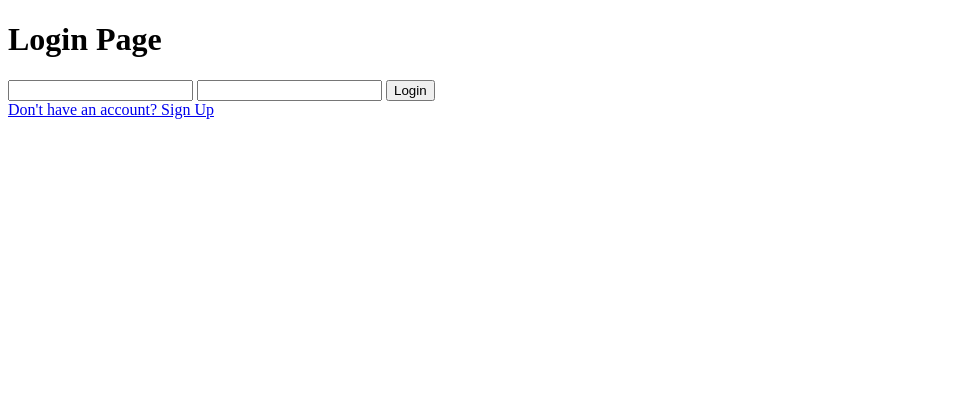
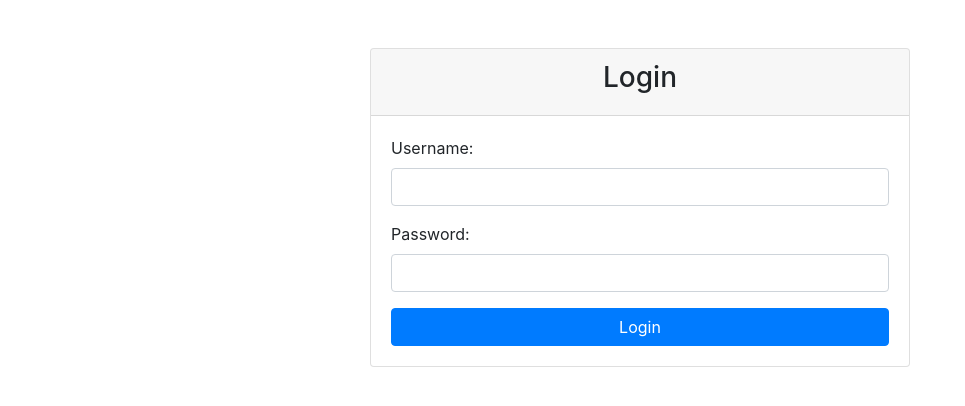
Before and after one commit to ygalyamy/TT8L-03, a Flask app: page /login in a window 1280 px wide. Shown: the top 406 px of the page, without its empty margins (0-965 px from the left). Run offline with Flask 3, Linux system fonts and the light colour scheme; some libraries are stand-ins or nearby versions.

Commit message:
improving loginpage.py

```diff
--- a/loginpage.py
+++ b/loginpage.py
@@ -1,12 +1,14 @@
 from flask import Flask, render_template, request, redirect, url_for, session, flash
 from forms import LoginForm as WTLoginForm  # Renamed the imported LoginForm
 from flask_wtf import FlaskForm
+from flask_bootstrap import Bootstrap
 from wtforms import StringField, PasswordField, SubmitField
 from wtforms.validators import InputRequired, Length
 import dataset
 import hashlib
 
 app = Flask(__name__)
+Bootstrap(app)
 app.config['SECRET_KEY'] = 'thisisasecretkey'
 
 # Connect to the SQLite database
--- a/templates/login.html
+++ b/templates/login.html
@@ -1,22 +1,34 @@
 <!DOCTYPE html>
-<html lang="en">
-
+<html>
 <head>
-    <meta charset="UTF-8">
-    <meta name="viewport" content="width=device-width, initial-scale=1.0">
     <title>Login</title>
+    <link rel="stylesheet" href="https://maxcdn.bootstrapcdn.com/bootstrap/4.5.2/css/bootstrap.min.css">
+    <link rel="stylesheet" href="{{ url_for('static', filename='styles.css') }}">
 </head>
-
 <body>
-    <h1>Login Page</h1>
-
-    <form method="POST" action="">
-        {{ form.hidden_tag() }}
-        {{ form.username }}
-        {{ form.password }}
-        {{ form.submit }}
-    </form>
-
-    <a href="{{ url_for('register') }}">Don't have an account? Sign Up</a>
+    <div class="container mt-5">
+        <div class="row justify-content-center">
+            <div class="col-md-6">
+                <div class="card">
+                    <div class="card-header text-center">
+                        <h3>Login</h3>
+                    </div>
+                    <div class="card-body">
+                        <form method="post" action="{{ url_for('login') }}">
+                            <div class="form-group">
+                                <label for="username">Username:</label>
+                                <input type="text" class="form-control" id="username" name="username">
+                            </div>
+                            <div class="form-group">
+                                <label for="password">Password:</label>
+                                <input type="password" class="form-control" id="password" name="password">
+                            </div>
+                            <button type="submit" class="btn btn-primary btn-block">Login</button>
+                        </form>
+                    </div>
+                </div>
+            </div>
+        </div>
+    </div>
 </body>
 </html>
```
Also changed, not shown: 2 other files.
